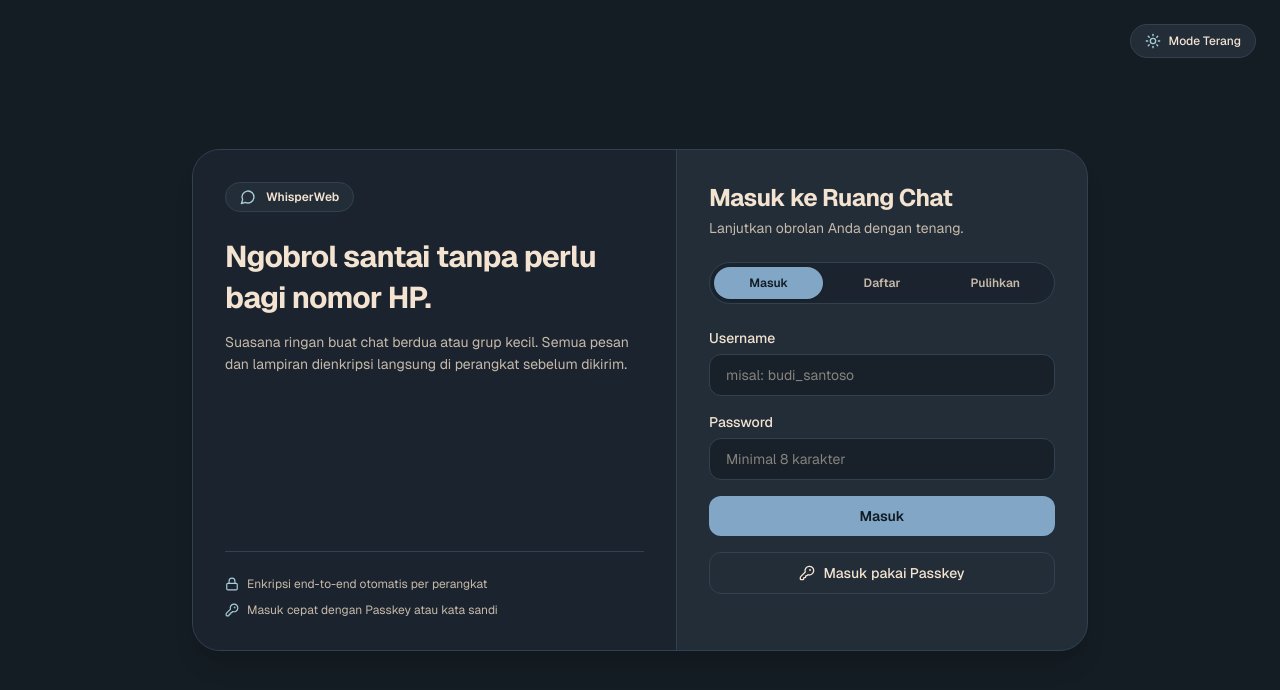
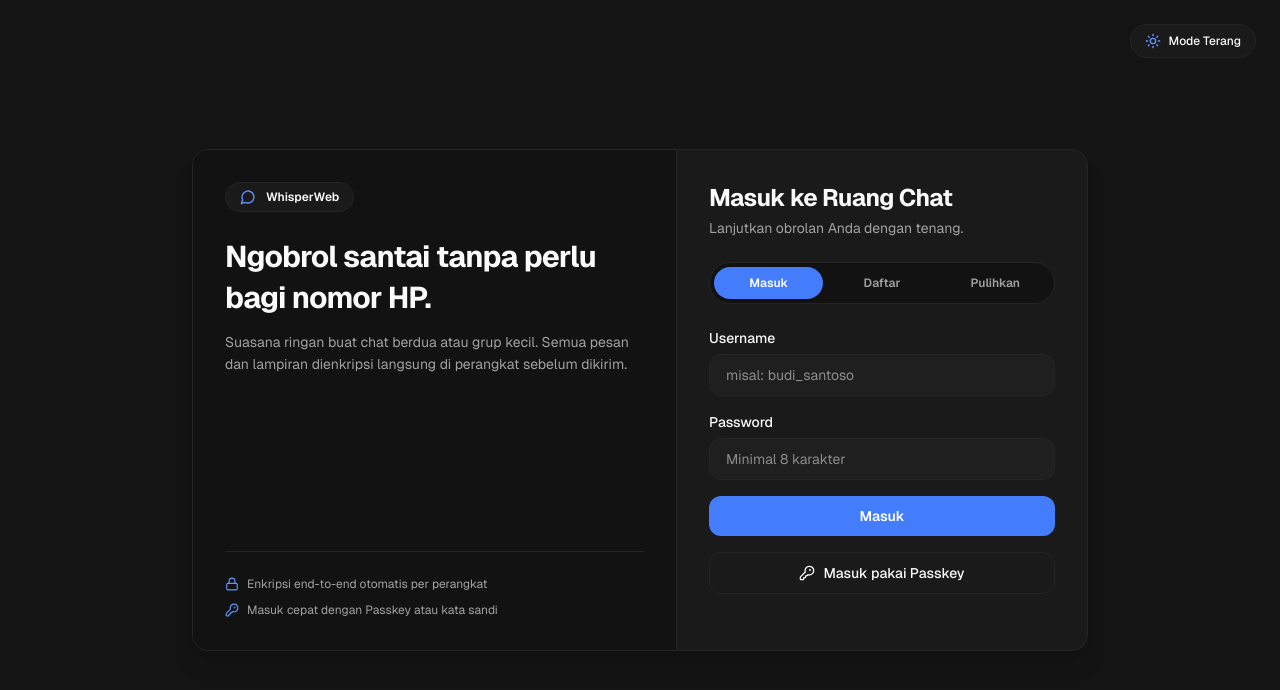
Before and after one commit to JustMichellee/WhisperWeb, a React (Vite) app in the folder apps/web/: page / in a window 1280 px wide. Shown: the top 690 px of the page. Built offline with nearby package versions, Linux system fonts and the light colour scheme; no server answers.

Commit message:
style: apply Orbit Mail palette (#141414/#1A1A1A/#F5F5F5/#437DFB) and styling

```diff
--- a/apps/web/index.html
+++ b/apps/web/index.html
@@ -3,7 +3,7 @@
   <head>
     <meta charset="UTF-8" />
     <meta name="viewport" content="width=device-width, initial-scale=1.0" />
-    <meta name="theme-color" content="#222D38" />
+    <meta name="theme-color" content="#141414" />
     <title>WhisperWeb: Pesan Web Terenkripsi End-to-End</title>
     <link rel="manifest" href="/manifest.json" />
   </head>
--- a/apps/web/src/components/auth/AuthScreen.tsx
+++ b/apps/web/src/components/auth/AuthScreen.tsx
@@ -225,7 +225,7 @@ export const AuthScreen: FC = () => {
         )}
       </button>
 
-      <section className="w-full max-w-[430px] md:max-w-4xl rounded-[28px] bg-[var(--bg-sidebar)] border border-[var(--border-subtle)] shadow-xl overflow-hidden grid md:grid-cols-[1fr_410px]">
+      <section className="w-full max-w-[430px] md:max-w-4xl rounded-2xl bg-[var(--bg-sidebar)] border border-[var(--border-subtle)] shadow-xl overflow-hidden grid md:grid-cols-[1fr_410px]">
         <div className="hidden md:flex flex-col justify-between p-8 bg-[var(--bg-canvas)] border-r border-[var(--border-subtle)]">
           <div className="space-y-6">
             <div className="inline-flex items-center gap-2.5 px-3.5 py-1.5 rounded-full bg-[var(--bg-sidebar)] border border-[var(--border-subtle)] text-xs font-semibold text-[var(--text-primary)]">
--- a/apps/web/src/components/common/Avatar.tsx
+++ b/apps/web/src/components/common/Avatar.tsx
@@ -10,13 +10,13 @@ interface AvatarProps {
 }
 
 const AVATAR_TONES: Array<{ bg: string; fg: string }> = [
-  { bg: '#81A6C6', fg: '#121B23' },
-  { bg: '#AACDDC', fg: '#121B23' },
-  { bg: '#D2C4B4', fg: '#121B23' },
-  { bg: '#B8A592', fg: '#121B23' },
-  { bg: '#3B5A75', fg: '#F3E3D0' },
-  { bg: '#2E485E', fg: '#F3E3D0' },
-  { bg: '#5C5043', fg: '#F3E3D0' },
+  { bg: '#437DFB', fg: '#FFFFFF' },
+  { bg: '#313131', fg: '#FAFAFA' },
+  { bg: '#8B5CF6', fg: '#FFFFFF' },
+  { bg: '#16A34A', fg: '#FFFFFF' },
+  { bg: '#D97706', fg: '#FFFFFF' },
+  { bg: '#0284C7', fg: '#FFFFFF' },
+  { bg: '#E11D48', fg: '#FFFFFF' },
 ];
 
 function pickTone(seed: string): { bg: string; fg: string } {
--- a/apps/web/src/components/ui/bubble.tsx
+++ b/apps/web/src/components/ui/bubble.tsx
@@ -21,7 +21,7 @@ export function Bubble({
     <div
       data-variant={variant}
       className={joinClasses(
-        'relative min-w-0 max-w-full rounded-[22px] shadow-sm transition-colors',
+        'relative min-w-0 max-w-full rounded-2xl shadow-sm transition-colors',
         variant === 'default'
           ? 'bg-[var(--bubble-out)] text-[var(--text-primary)]'
           : 'bg-[var(--bubble-in)] text-[var(--text-primary)] border border-[var(--border-subtle)]',
--- a/apps/web/src/index.css
+++ b/apps/web/src/index.css
@@ -34,52 +34,52 @@
 
 :root,
 [data-theme="dark"] {
-  --bg-app: #151D24;
-  --bg-canvas: #1B242E;
-  --bg-sidebar: #222D38;
-  --bg-input: #18212A;
-  --bg-hover: #2A3745;
-  --bg-active: #2C3E4F;
-  --bubble-out: #2E4A62;
-  --bubble-in: #273340;
-  --reply-out-bg: #243B4E;
-  --reply-in-bg: #1E2833;
-  --accent-primary: #81A6C6;
-  --accent-hover: #96B7D4;
-  --accent-fg: #121B23;
-  --read-receipt: #AACDDC;
-  --text-primary: #F3E3D0;
-  --text-secondary: #C6B9A9;
-  --text-bubble-out-meta: #AACDDC;
-  --border-subtle: #324150;
-  --status-e2ee: #AACDDC;
-  --status-warning: #F0B96B;
-  --status-danger: #F28B82;
+  --bg-app: #141414;
+  --bg-canvas: #121212;
+  --bg-sidebar: #1A1A1A;
+  --bg-input: #1F1F1F;
+  --bg-hover: #252525;
+  --bg-active: #2A2A2A;
+  --bubble-out: #1D3156;
+  --bubble-in: #1E1E1E;
+  --reply-out-bg: #152440;
+  --reply-in-bg: #161616;
+  --accent-primary: #437DFB;
+  --accent-hover: #5B8FFC;
+  --accent-fg: #FFFFFF;
+  --read-receipt: #6094FC;
+  --text-primary: #FAFAFA;
+  --text-secondary: #A1A1A1;
+  --text-bubble-out-meta: #B4CAFF;
+  --border-subtle: #252525;
+  --status-e2ee: #6094FC;
+  --status-warning: #F59E0D;
+  --status-danger: #F43F5E;
   color-scheme: dark;
 }
 
 [data-theme="light"] {
-  --bg-app: #E6D8C7;
-  --bg-canvas: #F3E3D0;
-  --bg-sidebar: #FAF4EC;
-  --bg-input: #FFFDF9;
-  --bg-hover: #E8DAC9;
-  --bg-active: #D3E4EC;
-  --bubble-out: #AACDDC;
-  --bubble-in: #FAF4EC;
-  --reply-out-bg: #95BED0;
-  --reply-in-bg: #EDE1D1;
-  --accent-primary: #81A6C6;
-  --accent-hover: #96B7D4;
-  --accent-fg: #121B23;
-  --read-receipt: #2B5375;
-  --text-primary: #1E2B37;
-  --text-secondary: #475666;
-  --text-bubble-out-meta: #2B4255;
-  --border-subtle: #D2C4B4;
-  --status-e2ee: #356085;
-  --status-warning: #9A5B13;
-  --status-danger: #B83A2E;
+  --bg-app: #F5F5F5;
+  --bg-canvas: #FAFAFA;
+  --bg-sidebar: #FFFFFF;
+  --bg-input: #FFFFFF;
+  --bg-hover: #F4F4F5;
+  --bg-active: #EFF4FF;
+  --bubble-out: #EBF1FE;
+  --bubble-in: #F5F5F5;
+  --reply-out-bg: #DCE7FD;
+  --reply-in-bg: #EBEBEB;
+  --accent-primary: #437DFB;
+  --accent-hover: #2E6AF0;
+  --accent-fg: #FFFFFF;
+  --read-receipt: #2563EB;
+  --text-primary: #09090B;
+  --text-secondary: #6D6D6D;
+  --text-bubble-out-meta: #3B5284;
+  --border-subtle: #E7E7E7;
+  --status-e2ee: #2563EB;
+  --status-warning: #B45309;
+  --status-danger: #D93036;
   color-scheme: light;
 }
 
--- a/apps/web/src/stores/useThemeStore.ts
+++ b/apps/web/src/stores/useThemeStore.ts
@@ -19,7 +19,7 @@ function applyThemeToDocument(theme: ThemeMode): void {
   document.documentElement.setAttribute('data-theme', theme);
   const metaTheme = document.querySelector('meta[name="theme-color"]');
   if (metaTheme) {
-    metaTheme.setAttribute('content', theme === 'dark' ? '#222D38' : '#F3E3D0');
+    metaTheme.setAttribute('content', theme === 'dark' ? '#141414' : '#F5F5F5');
   }
 }
 
```
Also changed, not shown: apps/web/public/manifest.json.
